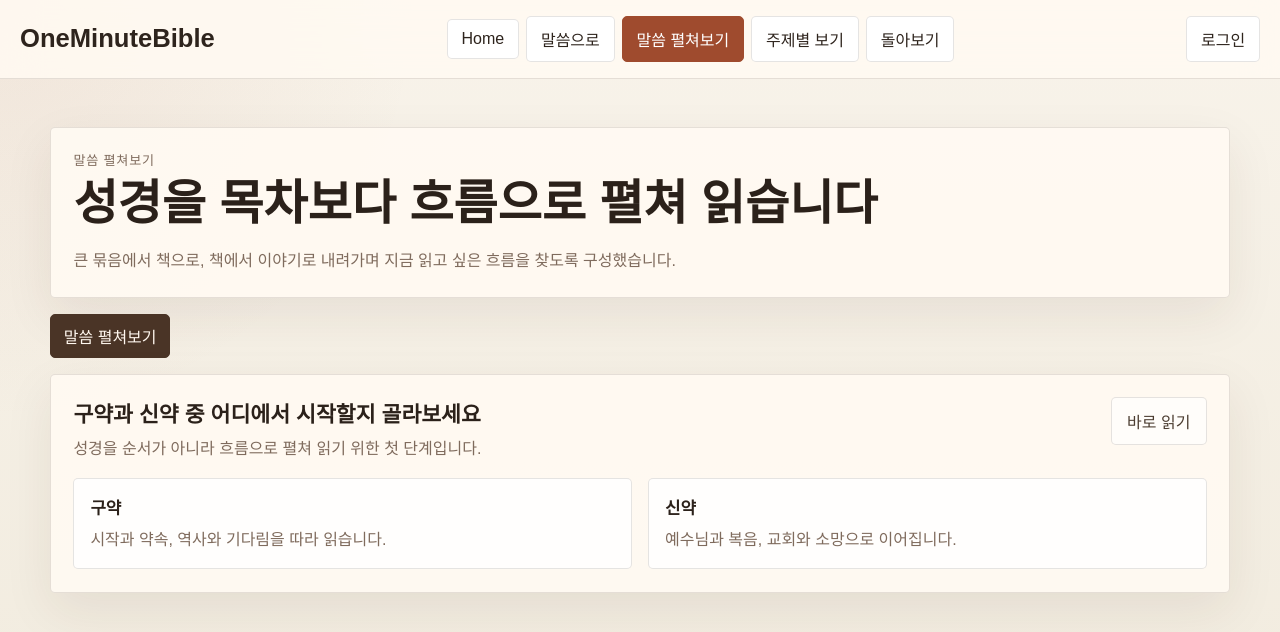
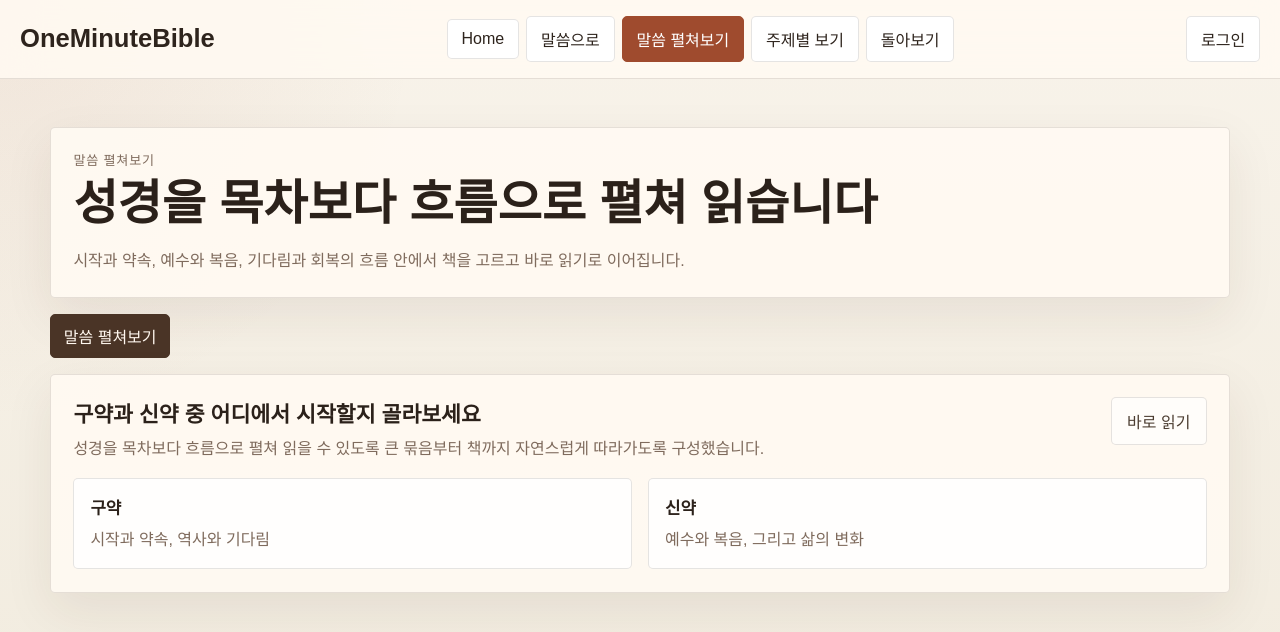
Before and after one commit to scmoonkr/OneMinuteBible, a Nuxt app in the folder apps/web/: page /bible in a window 1280 px wide. Shown: the top 632 px of the page. Built offline with nearby package versions, Linux system fonts and the light colour scheme.

Commit message:
feat: refresh bible explorer structure

```diff
--- a/apps/web/data/bibleExplorer.ts
+++ b/apps/web/data/bibleExplorer.ts
@@ -1,265 +1,154 @@
-export type BibleStory = {
-  id: string
-  title: string
+import { bibleBooks } from '~/data/bibleTable';
+
+export type BibleExplorerBook = {
+  book: string
+  description: string
 }
 
-export type BibleBook = {
-  id: string
-  title: string
-  subtitle: string
-  stories: BibleStory[]
-  readTarget?: {
-    bookNo: number
-    chapterNo: number
-  }
+export type BibleExplorerGroup = {
+  label: string
+  description: string
+  books: BibleExplorerBook[]
 }
 
-export type BibleGroup = {
-  id: string
-  title: string
-  subtitle: string
-  books: BibleBook[]
+export type BibleExplorerTestament = {
+  type: 'old' | 'new'
+  label: string
+  description: string
+  groups: BibleExplorerGroup[]
 }
 
-export type BibleTestament = {
-  id: 'ot' | 'nt'
-  title: string
-  subtitle: string
-  groups: BibleGroup[]
-}
-
-export const bibleExplorer: BibleTestament[] = [
+export const bibleExplorer: BibleExplorerTestament[] = [
   {
-    id: 'ot',
-    title: '구약',
-    subtitle: '시작과 약속, 역사와 기다림을 따라 읽습니다.',
+    type: 'old',
+    label: '구약',
+    description: '시작과 약속, 역사와 기다림',
     groups: [
       {
-        id: 'torah',
-        title: '모세오경',
-        subtitle: '하나님과 시작되는 이야기',
+        label: '모세오경',
+        description: '하나님과 시작되는 이야기',
         books: [
-          {
-            id: 'genesis',
-            title: '창세기',
-            subtitle: '시작의 이야기',
-            readTarget: { bookNo: 1, chapterNo: 1 },
-            stories: [
-              { id: 'creation-of-heaven-earth', title: '천지창조' },
-              { id: 'creation-of-humanity', title: '인간 창조' },
-              { id: 'fall', title: '타락' },
-              { id: 'noah', title: '노아와 방주' },
-              { id: 'babel', title: '바벨탑' },
-            ],
-          },
-          {
-            id: 'exodus',
-            title: '출애굽기',
-            subtitle: '구원의 시작',
-            readTarget: { bookNo: 2, chapterNo: 1 },
-            stories: [
-              { id: 'calling-of-moses', title: '모세의 부르심' },
-              { id: 'ten-plagues', title: '열 가지 재앙' },
-              { id: 'red-sea', title: '홍해' },
-              { id: 'law', title: '율법' },
-            ],
-          },
-          {
-            id: 'leviticus',
-            title: '레위기',
-            subtitle: '거룩의 기준',
-            readTarget: { bookNo: 3, chapterNo: 1 },
-            stories: [
-              { id: 'sacrifice', title: '제사' },
-              { id: 'holiness', title: '정결' },
-              { id: 'community', title: '거룩한 공동체' },
-            ],
-          },
-          {
-            id: 'numbers',
-            title: '민수기',
-            subtitle: '광야의 여정',
-            readTarget: { bookNo: 4, chapterNo: 1 },
-            stories: [
-              { id: 'complaint-and-disobedience', title: '불평과 불순종' },
-              { id: 'forty-years', title: '40년의 시간' },
-            ],
-          },
-          {
-            id: 'deuteronomy',
-            title: '신명기',
-            subtitle: '다시 들려주는 말씀',
-            readTarget: { bookNo: 5, chapterNo: 1 },
-            stories: [
-              { id: 'law-summary', title: '율법 정리' },
-              { id: 'before-the-promised-land', title: '약속의 땅을 앞두고' },
-            ],
-          },
+          { book: '창세기', description: '시작과 창조의 이야기' },
+          { book: '출애굽기', description: '구원과 해방의 이야기' },
+          { book: '레위기', description: '거룩함과 예배의 기준' },
+          { book: '민수기', description: '광야에서의 여정과 훈련' },
+          { book: '신명기', description: '약속을 향한 준비와 선택' },
         ],
       },
       {
-        id: 'history',
-        title: '역사서',
-        subtitle: '하나님의 백성 안에서 이어지는 이야기',
+        label: '역사서',
+        description: '약속의 땅과 반복되는 선택의 이야기',
         books: [
-          {
-            id: 'joshua',
-            title: '여호수아',
-            subtitle: '정복과 약속',
-            stories: [
-              { id: 'canaan', title: '가나안 정복' },
-              { id: 'jericho', title: '여리고' },
-            ],
-          },
-          {
-            id: 'judges',
-            title: '사사기',
-            subtitle: '반복되는 실패와 구원',
-            stories: [
-              { id: 'judges-cycle', title: '사사들의 이야기' },
-            ],
-          },
-          {
-            id: 'ruth',
-            title: '룻기',
-            subtitle: '작은 이야기 속 큰 은혜',
-            stories: [
-              { id: 'ruth-and-naomi', title: '룻과 나오미' },
-            ],
-          },
+          { book: '여호수아', description: '약속의 땅으로 들어감' },
+          { book: '사사기', description: '반복되는 실패와 회복' },
+          { book: '룻기', description: '작은 믿음의 큰 이야기' },
+          { book: '사무엘상', description: '왕이 시작되는 이야기' },
+          { book: '사무엘하', description: '다윗과 하나님 관계' },
+          { book: '열왕기상', description: '왕국의 번성과 분열' },
+          { book: '열왕기하', description: '무너지는 왕국의 이야기' },
+          { book: '역대상', description: '다시 보는 왕의 역사' },
+          { book: '역대하', description: '성전 중심의 역사' },
+          { book: '에스라', description: '돌아옴과 회복' },
+          { book: '느헤미야', description: '무너진 것을 다시 세움' },
+          { book: '에스더', description: '보이지 않는 섭리의 이야기' },
         ],
       },
       {
-        id: 'wisdom',
-        title: '시가서',
-        subtitle: '시와 감정, 지혜의 고백',
+        label: '시가서',
+        description: '삶 속에서 드러나는 감정과 지혜',
         books: [
-          {
-            id: 'psalms',
-            title: '시편',
-            subtitle: '기도와 찬양',
-            stories: [
-              { id: 'thanks', title: '감사' },
-              { id: 'rest', title: '안식' },
-              { id: 'praise', title: '찬양' },
-            ],
-          },
-          {
-            id: 'proverbs',
-            title: '잠언',
-            subtitle: '지혜의 말씀',
-            stories: [
-              { id: 'choice-of-the-heart', title: '마음의 선택' },
-              { id: 'way-of-wisdom', title: '지혜의 길' },
-            ],
-          },
+          { book: '욥기', description: '고난 속 질문' },
+          { book: '시편', description: '마음의 고백과 기도' },
+          { book: '잠언', description: '삶의 지혜' },
+          { book: '전도서', description: '삶의 의미를 묻다' },
+          { book: '아가', description: '사랑의 이야기' },
         ],
       },
       {
-        id: 'prophets',
-        title: '예언서',
-        subtitle: '경고와 약속, 회복의 시선',
+        label: '예언서',
+        description: '경고와 회복, 그리고 기다림',
         books: [
-          {
-            id: 'isaiah',
-            title: '이사야',
-            subtitle: '구원과 회복',
-            stories: [
-              { id: 'judgment', title: '심판' },
-              { id: 'messiah-promise', title: '메시야의 약속' },
-            ],
-          },
-          {
-            id: 'jeremiah',
-            title: '예레미야',
-            subtitle: '눈물의 예언자',
-            stories: [
-              { id: 'call-to-repentance', title: '회개 촉구' },
-            ],
-          },
+          { book: '이사야', description: '구원과 메시아의 약속' },
+          { book: '예레미야', description: '무너짐 속 경고' },
+          { book: '예레미야애가', description: '슬픔의 기록' },
+          { book: '에스겔', description: '회복의 환상' },
+          { book: '다니엘', description: '믿음과 미래의 이야기' },
+          { book: '호세아', description: '사랑과 회복' },
+          { book: '요엘', description: '회개의 부르심' },
+          { book: '아모스', description: '정의에 대한 외침' },
+          { book: '오바댜', description: '심판의 선언' },
+          { book: '요나', description: '도망과 순종' },
+          { book: '미가', description: '심판과 회복' },
+          { book: '나훔', description: '하나님의 심판' },
+          { book: '하박국', description: '질문과 믿음' },
+          { book: '스바냐', description: '날의 경고' },
+          { book: '학개', description: '다시 시작하라' },
+          { book: '스가랴', description: '회복과 소망' },
+          { book: '말라기', description: '마지막 외침' },
         ],
       },
     ],
   },
   {
-    id: 'nt',
-    title: '신약',
-    subtitle: '예수님과 복음, 교회와 소망으로 이어집니다.',
+    type: 'new',
+    label: '신약',
+    description: '예수와 복음, 그리고 삶의 변화',
     groups: [
       {
-        id: 'gospels',
-        title: '복음서',
-        subtitle: '예수님의 삶과 길',
+        label: '사복음서',
+        description: '예수의 삶과 메시지',
         books: [
-          {
-            id: 'matthew',
-            title: '마태복음',
-            subtitle: '왕으로 오신 예수',
-            stories: [
-              { id: 'birth', title: '탄생' },
-              { id: 'ministry', title: '공생애' },
-              { id: 'cross', title: '십자가' },
-            ],
-          },
-          {
-            id: 'mark',
-            title: '마가복음',
-            subtitle: '곧게 가는 예수',
-            stories: [
-              { id: 'miracles', title: '기적' },
-              { id: 'mission', title: '사역' },
-            ],
-          },
+          { book: '마태복음', description: '왕으로 오신 예수' },
+          { book: '마가복음', description: '행동하시는 예수' },
+          { book: '누가복음', description: '사람과 함께하신 예수' },
+          { book: '요한복음', description: '하나님의 아들 예수' },
         ],
       },
       {
-        id: 'acts',
-        title: '사도행전',
-        subtitle: '교회의 시작',
+        label: '역사서',
+        description: '교회의 시작',
         books: [
-          {
-            id: 'acts-book',
-            title: '사도행전',
-            subtitle: '복음의 확장',
-            stories: [
-              { id: 'holy-spirit', title: '성령' },
-              { id: 'missionary-journeys', title: '선교' },
-            ],
-          },
+          { book: '사도행전', description: '복음이 퍼져가는 이야기' },
         ],
       },
       {
-        id: 'letters',
-        title: '서신서',
-        subtitle: '믿음을 가르치는 편지',
+        label: '서신서',
+        description: '믿음의 삶을 설명하다',
         books: [
-          {
-            id: 'romans',
-            title: '로마서',
-            subtitle: '믿음으로 사는 길',
-            stories: [
-              { id: 'salvation', title: '구원' },
-              { id: 'new-life', title: '새 삶' },
-            ],
-          },
+          { book: '로마서', description: '복음의 핵심' },
+          { book: '고린도전서', description: '교회 문제와 해결' },
+          { book: '고린도후서', description: '회복과 위로' },
+          { book: '갈라디아서', description: '자유의 복음' },
+          { book: '에베소서', description: '교회의 정체성' },
+          { book: '빌립보서', description: '기쁨의 삶' },
+          { book: '골로새서', description: '그리스도의 중심성' },
+          { book: '데살로니가전서', description: '기다림의 삶' },
+          { book: '데살로니가후서', description: '끝에 대한 이해' },
+          { book: '디모데전서', description: '교회와 리더' },
+          { book: '디모데후서', description: '끝까지 믿음' },
+          { book: '디도서', description: '삶의 질서' },
+          { book: '빌레몬서', description: '용서와 관계' },
+          { book: '히브리서', description: '예수의 완성' },
+          { book: '야고보서', description: '행동하는 믿음' },
+          { book: '베드로전서', description: '고난 속 믿음' },
+          { book: '베드로후서', description: '진리의 경고' },
+          { book: '요한일서', description: '사랑과 진리' },
+          { book: '요한이서', description: '진리 안의 삶' },
+          { book: '요한삼서', description: '환대와 공동체' },
+          { book: '유다서', description: '믿음을 지켜라' },
         ],
       },
       {
-        id: 'revelation',
-        title: '계시록',
-        subtitle: '마지막과 새 시작',
+        label: '예언서',
+        description: '마지막과 새 시작',
         books: [
-          {
-            id: 'revelation-book',
-            title: '요한계시록',
-            subtitle: '완성과 새 하늘',
-            stories: [
-              { id: 'judgment', title: '심판' },
-              { id: 'new-heaven-earth', title: '새 하늘과 새 땅' },
-            ],
-          },
+          { book: '요한계시록', description: '마침과 새로운 시작' },
         ],
       },
     ],
   },
 ];
+
+export function findBibleBookMeta(bookName: string) {
+  return bibleBooks.find((item) => item.church === bookName) || null;
+}
--- a/apps/web/pages/bible.vue
+++ b/apps/web/pages/bible.vue
@@ -1,153 +1,107 @@
 <script setup lang="ts">
-import { bibleExplorer } from '~/data/bibleExplorer';
+import { bibleExplorer, findBibleBookMeta } from '~/data/bibleExplorer';
 
 const route = useRoute();
 const router = useRouter();
 
-const testamentId = computed(() => {
+const testamentType = computed(() => {
   const value = route.query.testament;
   return typeof value === 'string' ? value : '';
 });
 
-const groupId = computed(() => {
+const groupLabel = computed(() => {
   const value = route.query.group;
   return typeof value === 'string' ? value : '';
 });
 
-const bookId = computed(() => {
-  const value = route.query.book;
-  return typeof value === 'string' ? value : '';
-});
-
 const selectedTestament = computed(() =>
-  bibleExplorer.find((item) => item.id === testamentId.value) ?? null,
+  bibleExplorer.find((item) => item.type === testamentType.value) ?? null,
 );
 
 const selectedGroup = computed(() =>
-  selectedTestament.value?.groups.find((item) => item.id === groupId.value) ?? null,
+  selectedTestament.value?.groups.find((item) => item.label === groupLabel.value) ?? null,
 );
 
-const selectedBook = computed(() =>
-  selectedGroup.value?.books.find((item) => item.id === bookId.value) ?? null,
-);
+const breadcrumb = computed(() => [
+  { label: '말씀 펼쳐보기', step: 'root' as const, active: !selectedTestament.value },
+  ...(selectedTestament.value ? [{ label: selectedTestament.value.label, step: 'testament' as const, active: !selectedGroup.value }] : []),
+  ...(selectedGroup.value ? [{ label: selectedGroup.value.label, step: 'group' as const, active: true }] : []),
+]);
+
+const sectionTitle = computed(() => {
+  if (!selectedTestament.value) return '구약과 신약 중 어디에서 시작할지 골라보세요';
+  if (!selectedGroup.value) return `${selectedTestament.value.label}의 흐름을 펼쳐봅니다`;
+  return `${selectedGroup.value.label}에서 읽고 싶은 책을 골라보세요`;
+});
+
+const sectionCopy = computed(() => {
+  if (!selectedTestament.value) {
+    return '성경을 목차보다 흐름으로 펼쳐 읽을 수 있도록 큰 묶음부터 책까지 자연스럽게 따라가도록 구성했습니다.';
+  }
+
+  if (!selectedGroup.value) return selectedTestament.value.description;
+  return selectedGroup.value.description;
+});
 
 const currentItems = computed(() => {
   if (!selectedTestament.value) {
     return bibleExplorer.map((item) => ({
-      id: item.id,
-      title: item.title,
-      subtitle: item.subtitle,
+      key: item.type,
+      title: item.label,
+      description: item.description,
       level: 'testament' as const,
     }));
   }
 
   if (!selectedGroup.value) {
     return selectedTestament.value.groups.map((item) => ({
-      id: item.id,
-      title: item.title,
-      subtitle: item.subtitle,
+      key: `${selectedTestament.value?.type}-${item.label}`,
+      title: item.label,
+      description: item.description,
       level: 'group' as const,
     }));
   }
 
-  if (!selectedBook.value) {
-    return selectedGroup.value.books.map((item) => ({
-      id: item.id,
-      title: item.title,
-      subtitle: item.subtitle,
-      level: 'book' as const,
-    }));
-  }
-
-  return selectedBook.value.stories.map((item) => ({
-    id: item.id,
-    title: item.title,
-    subtitle: '이 이야기 흐름으로 읽기를 이어갑니다.',
-    level: 'story' as const,
+  return selectedGroup.value.books.map((item) => ({
+    key: `${selectedGroup.value?.label}-${item.book}`,
+    title: item.book,
+    description: item.description,
+    level: 'book' as const,
   }));
 });
 
-const breadcrumb = computed(() => [
-  { label: '말씀 펼쳐보기', active: !selectedTestament.value, step: 'root' as const },
-  ...(selectedTestament.value ? [{ label: selectedTestament.value.title, active: !selectedGroup.value, step: 'testament' as const }] : []),
-  ...(selectedGroup.value ? [{ label: selectedGroup.value.title, active: !selectedBook.value, step: 'group' as const }] : []),
-  ...(selectedBook.value ? [{ label: selectedBook.value.title, active: true, step: 'book' as const }] : []),
-]);
-
-const sectionTitle = computed(() => {
-  if (!selectedTestament.value) {
-    return '구약과 신약 중 어디에서 시작할지 골라보세요';
-  }
-
-  if (!selectedGroup.value) {
-    return `${selectedTestament.value.title} 안의 큰 흐름입니다`;
-  }
-
-  if (!selectedBook.value) {
-    return `${selectedGroup.value.title} 안에서 책을 고르세요`;
-  }
-
-  return `${selectedBook.value.title} 안의 이야기입니다`;
-});
-
-const sectionCopy = computed(() => {
-  if (!selectedTestament.value) {
-    return '성경을 순서가 아니라 흐름으로 펼쳐 읽기 위한 첫 단계입니다.';
-  }
-
-  if (!selectedGroup.value) {
-    return selectedTestament.value.subtitle;
-  }
-
-  if (!selectedBook.value) {
-    return selectedGroup.value.subtitle;
-  }
-
-  return selectedBook.value.subtitle;
-});
-
-function updateQuery(next: Record<string, string | undefined>) {
+function updateQuery(next: { testament?: string; group?: string }) {
   return router.push({
     path: '/bible',
     query: {
       testament: next.testament,
       group: next.group,
-      book: next.book,
     },
   });
 }
 
-function selectItem(item: { id: string; level: 'testament' | 'group' | 'book' | 'story' }) {
+function selectItem(item: { title: string; level: 'testament' | 'group' | 'book' }) {
   if (item.level === 'testament') {
-    return updateQuery({ testament: item.id, group: undefined, book: undefined });
+    const next = bibleExplorer.find((entry) => entry.label === item.title);
+    return updateQuery({ testament: next?.type, group: undefined });
   }
 
   if (item.level === 'group') {
-    return updateQuery({ testament: testamentId.value, group: item.id, book: undefined });
+    return updateQuery({ testament: testamentType.value, group: item.title });
   }
 
-  if (item.level === 'book') {
-    return updateQuery({ testament: testamentId.value, group: groupId.value, book: item.id });
-  }
-
-  if (selectedBook.value?.readTarget) {
-    return navigateTo(`/read/${selectedBook.value.readTarget.bookNo}/${selectedBook.value.readTarget.chapterNo}`);
-  }
-
-  return null;
+  const bookMeta = findBibleBookMeta(item.title);
+  if (!bookMeta) return null;
+  return navigateTo(`/read/${bookMeta.bookNo}/1`);
 }
 
-function moveTo(step: 'root' | 'testament' | 'group' | 'book') {
+function moveTo(step: 'root' | 'testament' | 'group') {
   if (step === 'root') {
-    return updateQuery({ testament: undefined, group: undefined, book: undefined });
+    return updateQuery({ testament: undefined, group: undefined });
   }
 
   if (step === 'testament') {
-    return updateQuery({ testament: testamentId.value, group: undefined, book: undefined });
-  }
-
-  if (step === 'group') {
-    return updateQuery({ testament: testamentId.value, group: groupId.value, book: undefined });
+    return updateQuery({ testament: testamentType.value, group: undefined });
   }
 
   return null;
@@ -160,14 +114,14 @@ function moveTo(step: 'root' | 'testament' | 'group' | 'book') {
       <p class="bible-explorer-kicker">말씀 펼쳐보기</p>
       <h1 class="bible-explorer-title">성경을 목차보다 흐름으로 펼쳐 읽습니다</h1>
       <p class="bible-explorer-copy">
-        큰 묶음에서 책으로, 책에서 이야기로 내려가며 지금 읽고 싶은 흐름을 찾도록 구성했습니다.
+        시작과 약속, 예수와 복음, 기다림과 회복의 흐름 안에서 책을 고르고 바로 읽기로 이어집니다.
       </p>
     </div>
 
     <div class="bible-explorer-breadcrumb">
       <button
         v-for="item in breadcrumb"
-        :key="item.label"
+        :key="`${item.step}-${item.label}`"
         type="button"
         class="bible-explorer-crumb"
         :class="{ active: item.active }"
@@ -192,13 +146,13 @@ function moveTo(step: 'root' | 'testament' | 'group' | 'book') {
       <div class="bible-explorer-grid">
         <button
           v-for="item in currentItems"
-          :key="item.id"
+          :key="item.key"
           type="button"
           class="bible-explorer-card"
           @click="selectItem(item)"
         >
           <strong>{{ item.title }}</strong>
-          <span>{{ item.subtitle }}</span>
+          <span>{{ item.description }}</span>
         </button>
       </div>
     </div>
```
